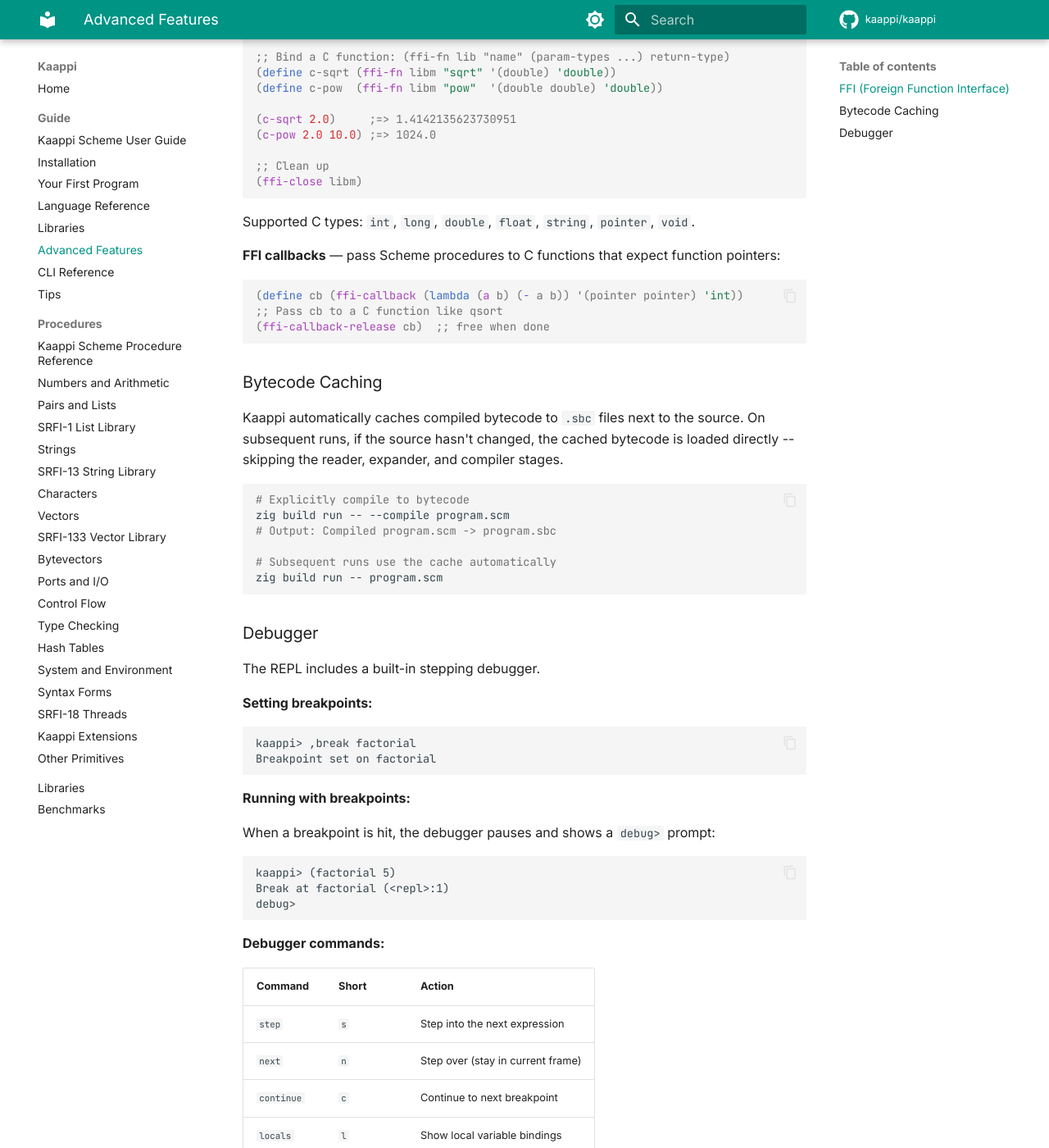
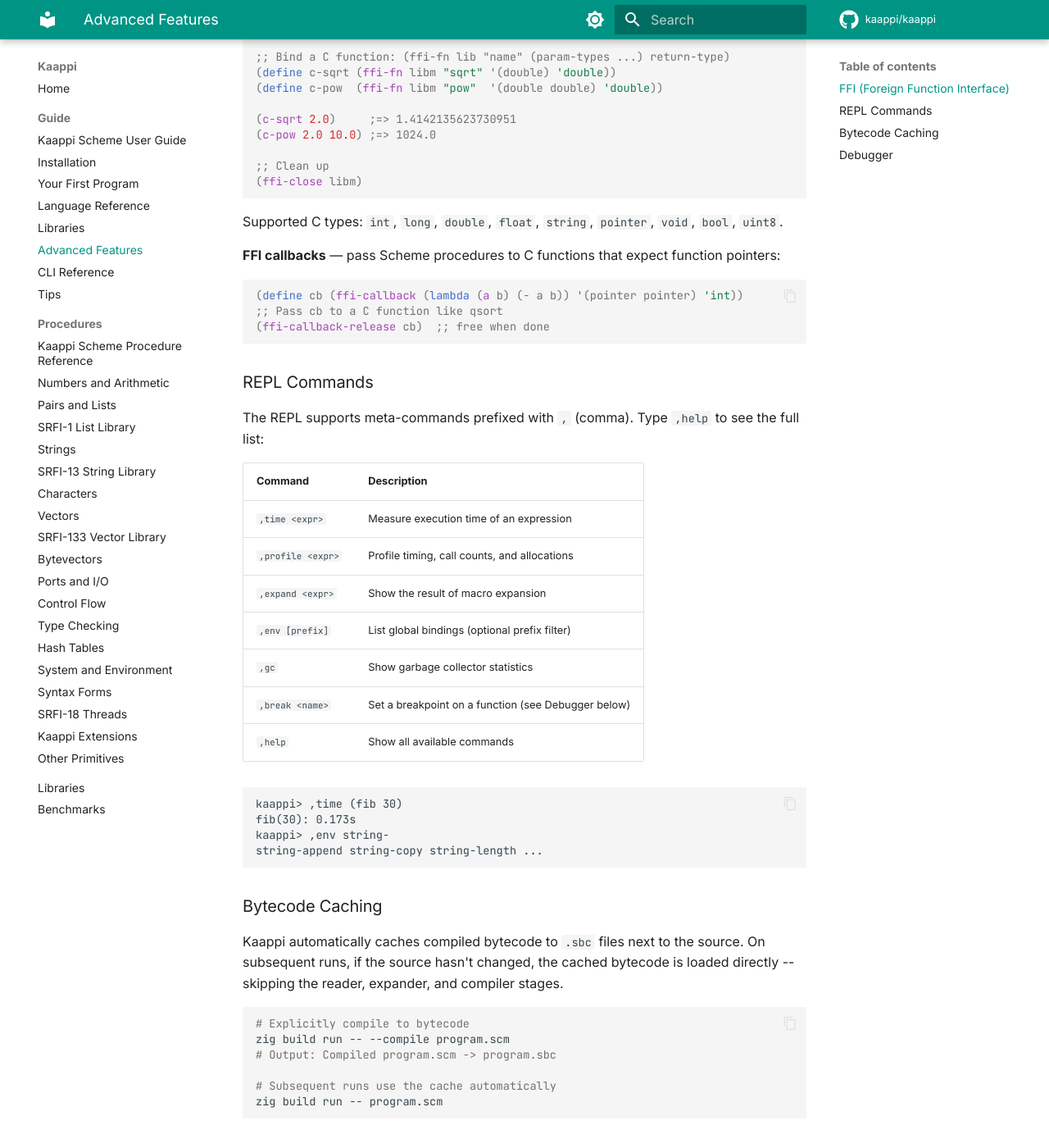
Before and after one commit to kaappi/kaappi.github.io, an MkDocs documentation site: the page built from docs/guide/advanced.md, in a window 1280 px wide and 1400 px high, scrolled down 332 px. Shown: the whole window at 82% size. Built offline with MkDocs 1.6.1 and Material for MkDocs 9.7.7, drawn with Linux system fonts in a browser that asks for light colours; comment, search, counter and statistics services are not loaded.

Commit message:
Fix user guide: repo URL, CLI docs, REPL commands, FFI types, cross-links
Replace <repo-url> placeholder with actual GitHub URL, fix --help
verification (binary has no --help flag), add --disassemble to CLI
reference, document REPL meta-commands (,time ,profile ,expand ,env ,gc),
add missing FFI types (bool, uint8), fix with-exception-handler example
(takes 2 args not 3), expand guide index with per-page descriptions,
and add cross-links to procedure reference from language quick reference.

Co-Authored-By: Claude Opus 4.6 (1M context) <noreply@anthropic.com>

````diff
--- a/docs/guide/advanced.md
+++ b/docs/guide/advanced.md
@@ -22,7 +22,7 @@ Call C library functions directly from Scheme:
 (ffi-close libm)
 ```
 
-Supported C types: `int`, `long`, `double`, `float`, `string`, `pointer`, `void`.
+Supported C types: `int`, `long`, `double`, `float`, `string`, `pointer`, `void`, `bool`, `uint8`.
 
 **FFI callbacks** — pass Scheme procedures to C functions that expect function pointers:
 
@@ -30,6 +30,28 @@ Supported C types: `int`, `long`, `double`, `float`, `string`, `pointer`, `void`
 (define cb (ffi-callback (lambda (a b) (- a b)) '(pointer pointer) 'int))
 ;; Pass cb to a C function like qsort
 (ffi-callback-release cb)  ;; free when done
+```
+
+### REPL Commands
+
+The REPL supports meta-commands prefixed with `,` (comma). Type `,help`
+to see the full list:
+
+| Command | Description |
+|---------|-------------|
+| `,time <expr>` | Measure execution time of an expression |
+| `,profile <expr>` | Profile timing, call counts, and allocations |
+| `,expand <expr>` | Show the result of macro expansion |
+| `,env [prefix]` | List global bindings (optional prefix filter) |
+| `,gc` | Show garbage collector statistics |
+| `,break <name>` | Set a breakpoint on a function (see Debugger below) |
+| `,help` | Show all available commands |
+
+```
+kaappi> ,time (fib 30)
+fib(30): 0.173s
+kaappi> ,env string-
+string-append string-copy string-length ...
 ```
 
 ### Bytecode Caching
````
Also changed, not shown: docs/guide/cli.md (+1 -0 lines), docs/guide/index.md (+8 -0 lines), docs/guide/installation.md (+4 -3 lines), docs/guide/language.md (+10 -2 lines).
